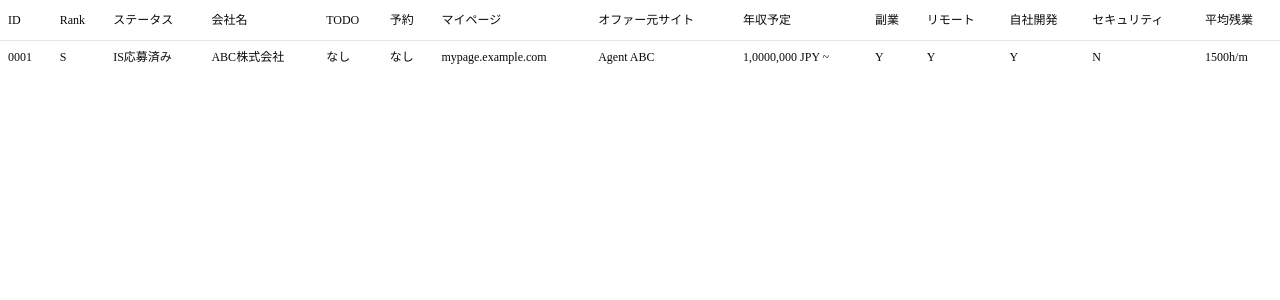
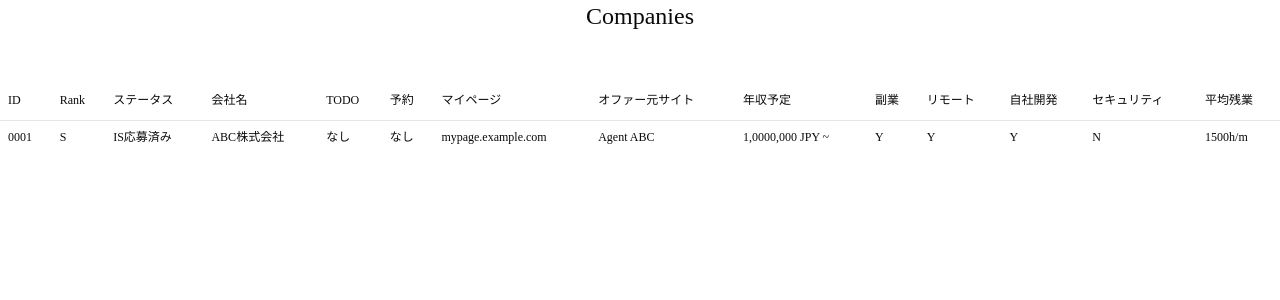
Before and after one commit to soulas28/jobhunt-mate, a Next.js app: page /companies in a window 1280 px wide. Shown: the top 300 px of the page. Built offline with nearby package versions, Linux system fonts and the light colour scheme.

Commit message:
added title to table

```diff
--- a/app/companies/page.tsx
+++ b/app/companies/page.tsx
@@ -11,6 +11,7 @@ export default function Home() {
   return (
     <div className="">
       <main className="">
+        <h1 className="text-2xl text-center h-20">Companies</h1>
         <Table>
           <TableHeader>
             <TableRow>
```
